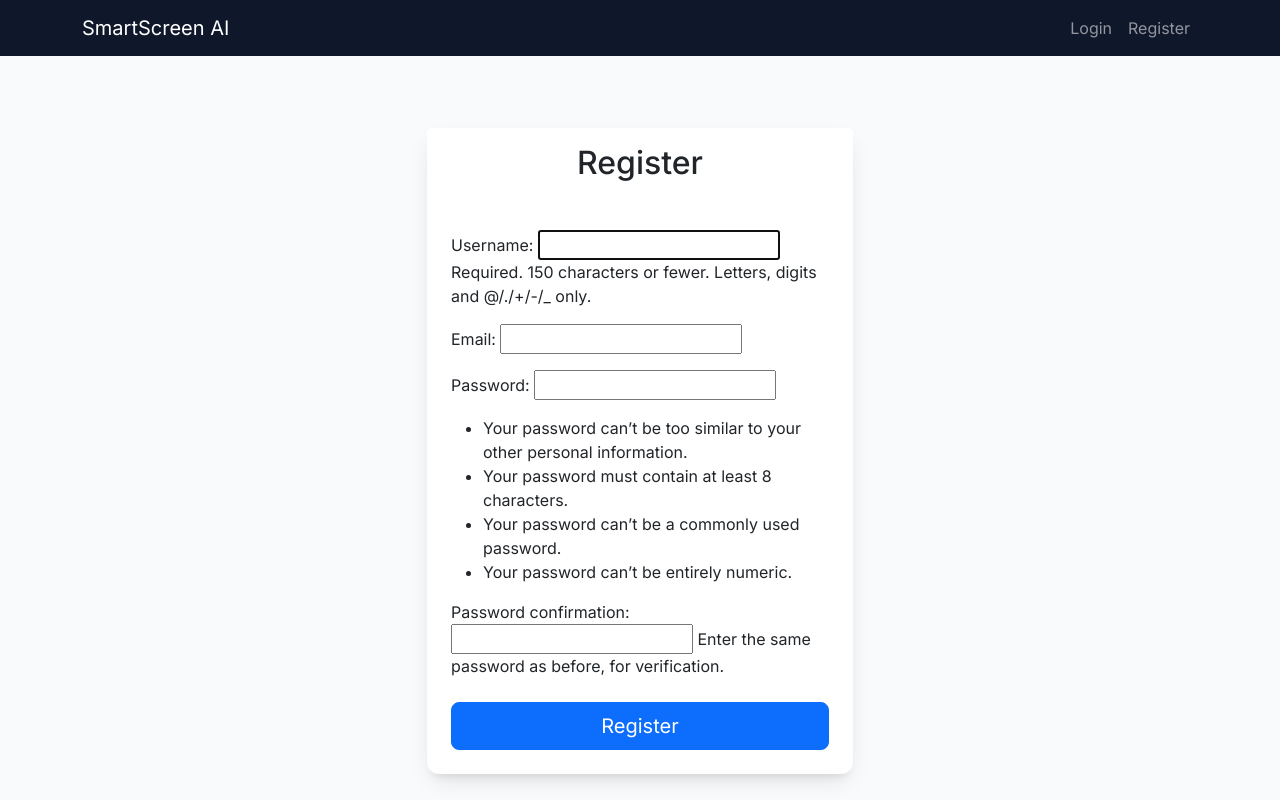
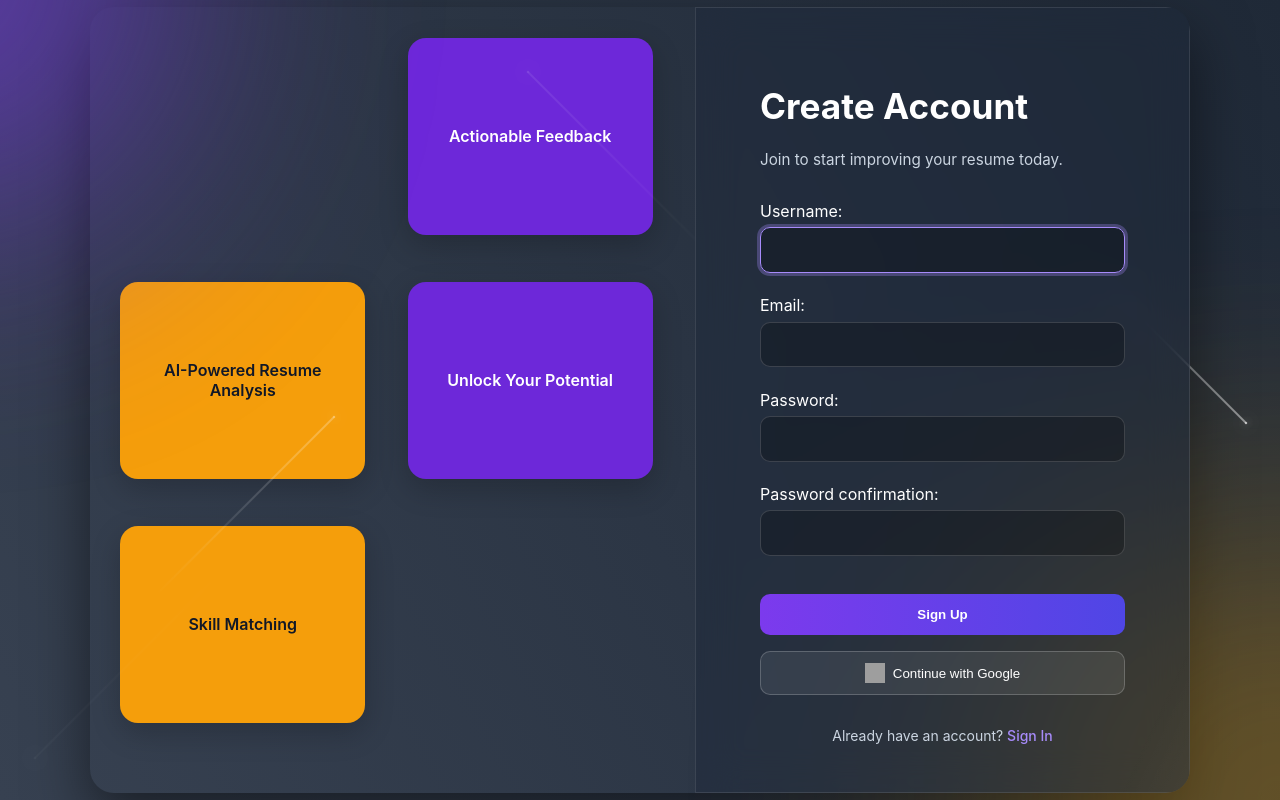
Before and after one commit to ShaikSameerAhamad/SmartScreen-AI, a Django app: page /register/ in a window 1280 px wide. Run offline with Django 5.2, Linux system fonts and the light colour scheme; some libraries are stand-ins or nearby versions; grey boxes are pictures that could not be loaded.

Commit message:
Feat: Redesign register page to match modern UI

```diff
--- a/core/forms.py
+++ b/core/forms.py
@@ -10,12 +10,19 @@ import os
 class RegistrationForm(UserCreationForm):
     email = forms.EmailField(required=True)
 
+    def __init__(self, *args, **kwargs):
+        super().__init__(*args, **kwargs)
+        self.fields['password1'].help_text = ''
+        self.fields['password2'].help_text = ''
+        self.fields['username'].help_text = ''
+
     class Meta:
         model = User
-        fields = ("username", "email")
+        fields = ("username", "email", "password1", "password2")
+
 
     def save(self, commit=True):
-        user = super(RegistrationForm, self).save(commit=False)
+        user = super().save(commit=False)
         user.email = self.cleaned_data["email"]
         if commit:
             user.save()
--- a/resume_analyzer/settings.py
+++ b/resume_analyzer/settings.py
@@ -41,6 +41,7 @@ INSTALLED_APPS = [
     'django.contrib.staticfiles',
     'core',
     'social_django',
+    'widget_tweaks',
 ]
 
 MIDDLEWARE = [
--- a/static/css/auth_style.css
+++ b/static/css/auth_style.css
@@ -27,7 +27,9 @@ body {
 .auth-container {
   display: flex;
   width: 1100px;
-  height: 700px;
+  min-height: 600px;     /* 🔁 replaced fixed height */
+  height: auto;          /* ✅ fluid height */
+  align-items: stretch;
   border-radius: 24px;
   overflow: hidden;
   position: relative;
@@ -44,7 +46,8 @@ body {
 /* --- Right Panel (Glassmorphism) --- */
 .right-panel {
   position: relative;
-  overflow: hidden;
+  overflow-y: auto;          /* ✅ enables scroll if needed */
+  max-height: 100%;
   width: 45%;
   backdrop-filter: blur(20px);
   -webkit-backdrop-filter: blur(20px);
@@ -52,7 +55,7 @@ body {
   border: 1px solid rgba(255, 255, 255, 0.1);
   display: flex;
   flex-direction: column;
-  justify-content: center;
+  justify-content: flex-start; /* 🧠 previously was center */
   padding: 3rem 4rem;
   z-index: 2;
 }
@@ -87,7 +90,7 @@ body {
 /* --- Form Elements --- */
 h2 { font-size: 2.2rem; font-weight: 700; margin-bottom: 0.5rem; }
 .subtitle { font-size: 0.95rem; color: #cbd5e1; margin-bottom: 2rem; }
-.form-group { margin-bottom: 1.2rem; }
+.form-group { margin-bottom: 1.4rem; }
 .form-group label { display: block; margin-bottom: 0.4rem; }
 
 .form-input {
--- a/templates/register.html
+++ b/templates/register.html
@@ -1,22 +1,78 @@
-{% extends 'base.html' %}
+{% extends 'base_auth.html' %}
+{% load widget_tweaks %}
 
-{% block content %}
-<div class="row justify-content-center">
-    <div class="col-md-6 auth-card-container">
-        <div class="card">
-            <div class="card-header bg-white border-0 py-3">
-                <h2 class="text-center">Register</h2>
-            </div>
-            <div class="card-body p-4">
-                <form method="post">
-                    {% csrf_token %}
-                    {{ form.as_p }}
-                    <div class="d-grid mt-4">
-                        <button type="submit" class="btn btn-primary btn-lg">Register</button>
-                    </div>
-                </form>
-            </div>
-        </div>
+{% block auth_content %}
+<main class="auth-container">
+
+  <!-- Left Panel -->
+  <section class="left-panel" id="leftPanel">
+    <div id="boxA" class="grid-item item-purple">Unlock Your Potential</div>
+    <div id="boxB" class="grid-item item-yellow">Actionable Feedback</div>
+    <div id="boxC" class="grid-item item-yellow">Skill Matching</div>
+    <div id="boxD" class="grid-item item-purple">AI-Powered Resume Analysis</div>
+  </section>
+
+  <!-- Right Panel -->
+  <section class="right-panel">
+    <h2>Create Account</h2>
+    <p class="subtitle">Join to start improving your resume today.</p>
+
+    <form method="post" novalidate>
+      {% csrf_token %}
+
+      <div class="form-group">
+        {{ form.username.label_tag }}
+        {{ form.username|add_class:"form-input" }}
+        {% if form.username.help_text %}
+          <small class="helptext">{{ form.username.help_text|safe }}</small>
+        {% endif %}
+        {% for error in form.username.errors %}
+          <p class="text-red-400 text-sm mt-1">{{ error }}</p>
+        {% endfor %}
+      </div>
+
+      <div class="form-group">
+        {{ form.email.label_tag }}
+        {{ form.email|add_class:"form-input" }}
+        {% for error in form.email.errors %}
+          <p class="text-red-400 text-sm mt-1">{{ error }}</p>
+        {% endfor %}
+      </div>
+
+      <div class="form-group">
+        {{ form.password1.label_tag }}
+        {{ form.password1|add_class:"form-input" }}
+        {% if form.password1.help_text %}
+          <small class="helptext">{{ form.password1.help_text|safe }}</small>
+        {% endif %}
+        {% for error in form.password1.errors %}
+          <p class="text-red-400 text-sm mt-1">{{ error }}</p>
+        {% endfor %}
+      </div>
+
+      <div class="form-group">
+        {{ form.password2.label_tag }}
+        {{ form.password2|add_class:"form-input" }}
+        {% if form.password2.help_text %}
+          <small class="helptext">{{ form.password2.help_text|safe }}</small>
+        {% endif %}
+        {% for error in form.password2.errors %}
+          <p class="text-red-400 text-sm mt-1">{{ error }}</p>
+        {% endfor %}
+      </div>
+
+      <button type="submit" class="btn-submit">Sign Up</button>
+
+      <button type="button" class="google-login mt-4">
+        <img src="https://www.gstatic.com/firebasejs/ui/2.0.0/images/auth/google.svg" alt="Google Logo" />
+        Continue with Google
+      </button>
+    </form>
+
+    <div class="bottom-link">
+      Already have an account? <a href="{% url 'login' %}">Sign In</a>
     </div>
-</div>
+  </section>
+
+</main>
 {% endblock %}
```
Also changed, not shown: other parts of static/css/auth_style.css (+57 -10 lines).
